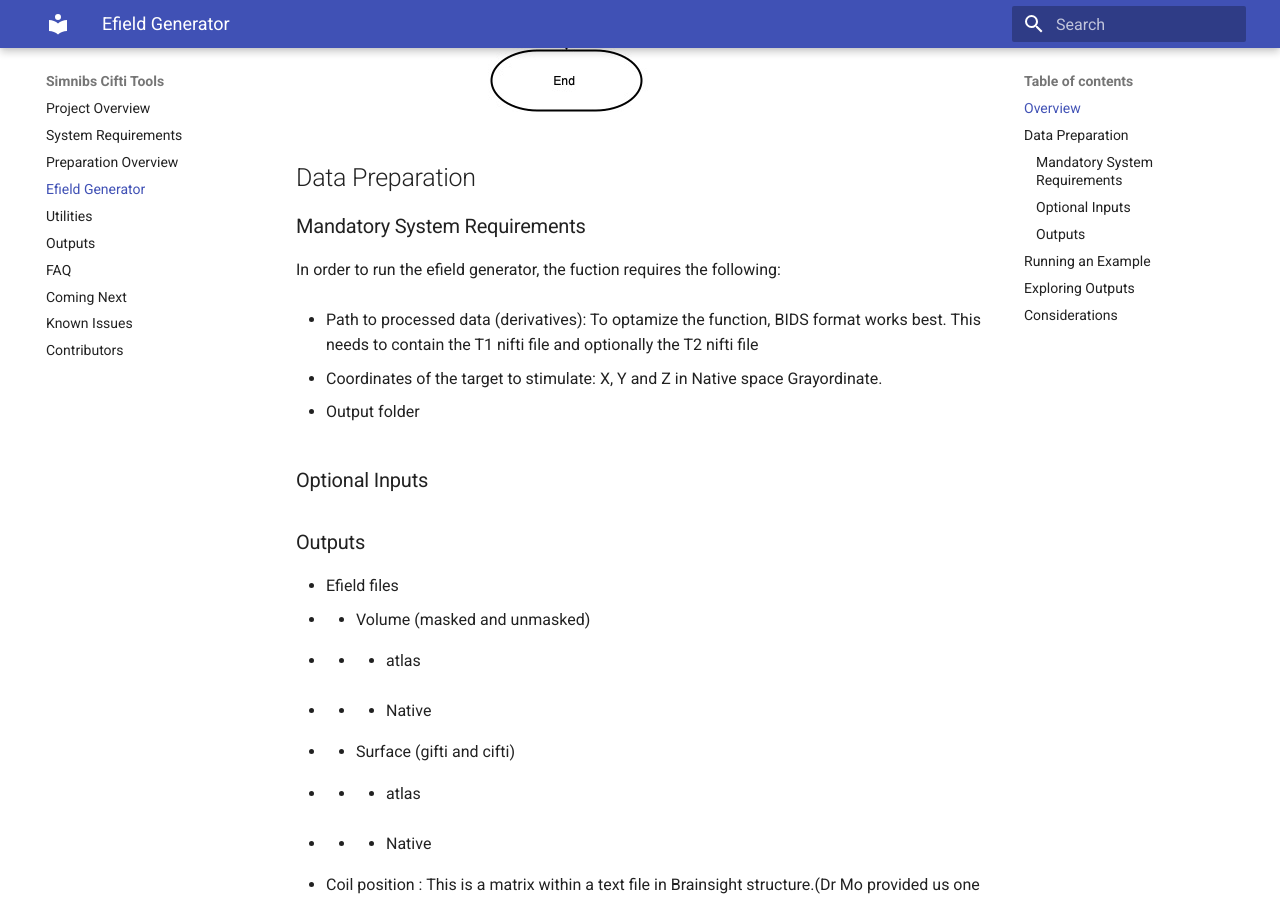
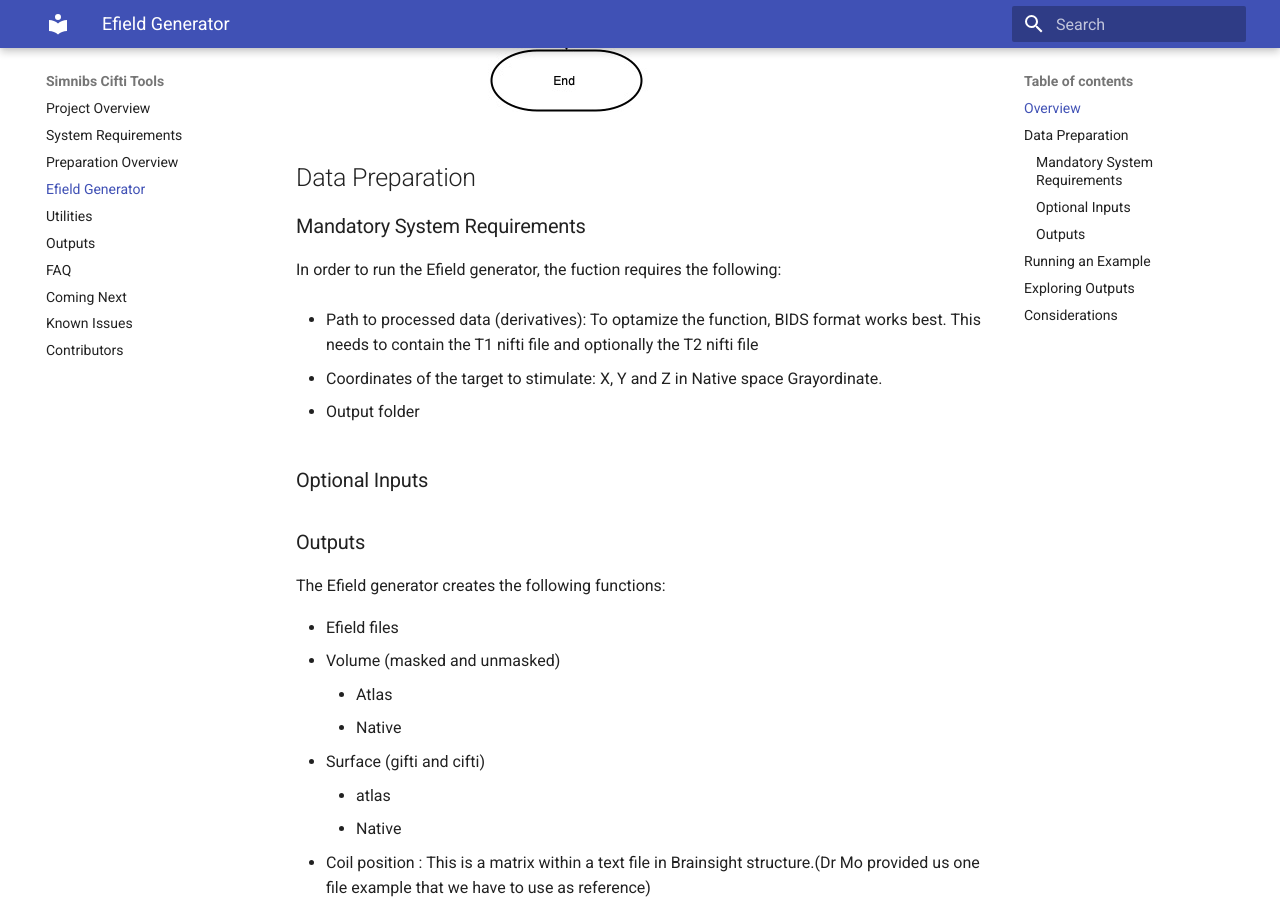
Before and after one commit to DCAN-Labs/simnibs_cifti_tools_RTD2, an MkDocs documentation site: the page built from docs/Efield_generator.md, in a window 1280 px wide and 900 px high, scrolled down 1263 px. Built offline with MkDocs 1.6.1 and Material for MkDocs 9.7.7, drawn with Linux system fonts in a browser that asks for light colours.

Commit message:
Update Efield_generator.md

```diff
--- a/docs/Efield_generator.md
+++ b/docs/Efield_generator.md
@@ -9,7 +9,7 @@ This function takes as input the path to a processed data ([BIDS outputs](https:
 
 ### Mandatory System Requirements
 
-In order to run the efield generator, the fuction requires the following:
+In order to run the Efield generator, the fuction requires the following:
 
 - Path to processed data (derivatives): To optamize the function, BIDS format works best. This needs to contain the T1 nifti file and optionally the T2 nifti file
 
@@ -23,16 +23,18 @@ Grayordinate.
 
 
 ### Outputs
+The Efield generator creates the following functions:
+
 - Efield files
-- - Volume (masked and unmasked)
-- - - atlas
-- - - Native
-- - Surface (gifti and cifti)
-- - - atlas
-- - - Native
-- Coil position : This is a matrix within a text file in Brainsight structure.(Dr Mo provided us one file example that we have to use as reference)
-- Auxiliary outputs
-- - FEM
+  - Volume (masked and unmasked)
+    - Atlas
+    - Native
+  - Surface (gifti and cifti)
+    - atlas
+    - Native
+  - Coil position : This is a matrix within a text file in Brainsight structure.(Dr Mo provided us one file example that we have to use as reference)
+  - Auxiliary outputs
+    - FEM
 
 ## Running an Example
 
```
